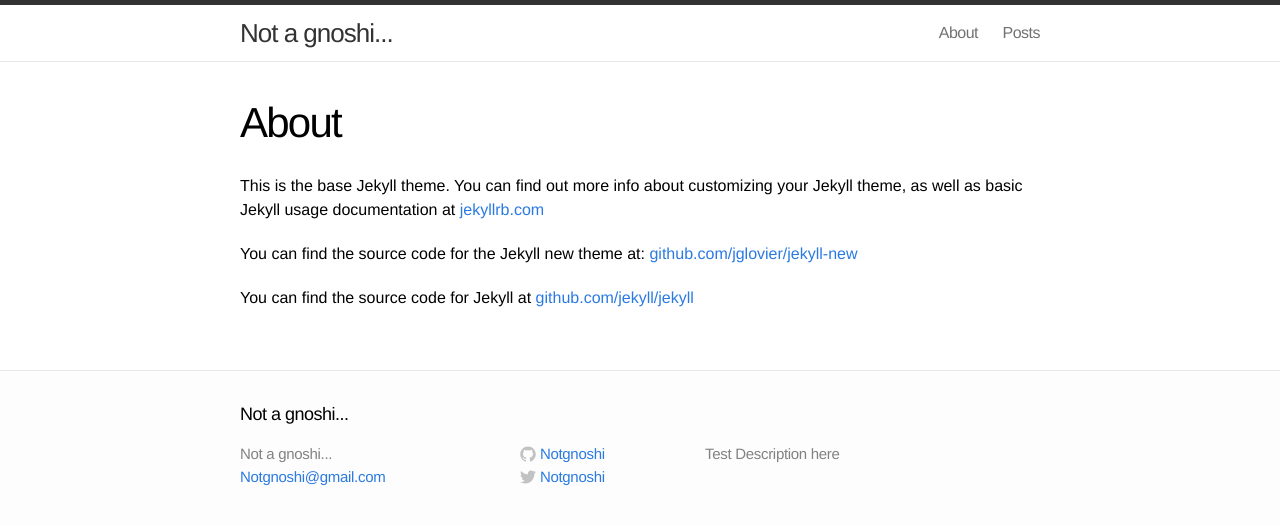
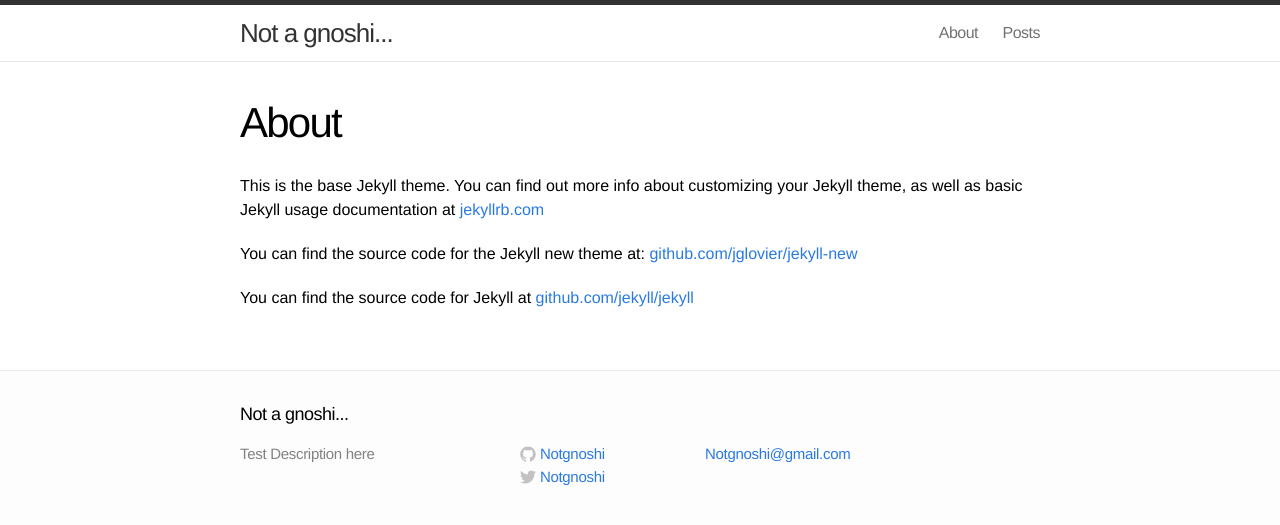
Before and after one commit to Notgnoshi/notgnoshi.github.io, a Jekyll site: the page built from about.md, in a window 1280 px wide. Shown: the top 525 px of the page. Built offline with Jekyll 4.4.1, drawn with Linux system fonts in a browser that asks for light colours.

Commit message:
fixed :D

```diff
--- a/_includes/footer.html
+++ b/_includes/footer.html
@@ -6,8 +6,8 @@
 
     <div class="footer-col-1 column">
       <ul>
-        <li>{{ site.title }}</li>
-        <li><a href="mailto:{{ site.email }}">{{ site.email }}</a></li>
+        <li>{{ site.description }}</li>
+
       </ul>
     </div>
 
@@ -53,7 +53,7 @@
     </div>
 
     <div class="footer-col-3 column">
-      <p class="text">{{ site.description }}</p>
+      <ul><li><a href="mailto:{{ site.email }}">{{ site.email }}</a></li></ul>
     </div>
 
   </div>
```
Also changed, not shown: 4 other files.
